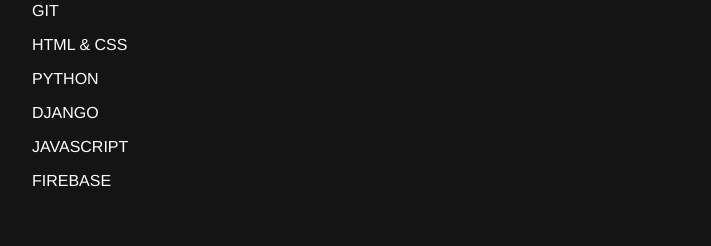
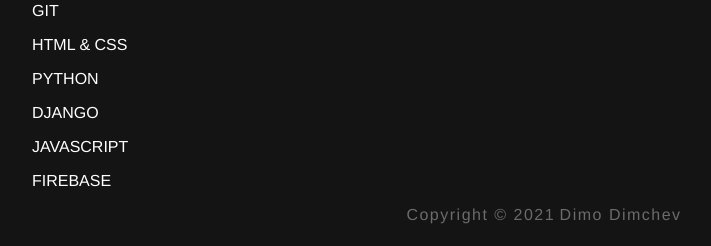
Before and after one commit to DimoDimchev/Personal-Website, a Django app: page /about/ in a window 1280 px wide. Shown: the part 893-1139 px from the top of the page, without its empty margins (96-807 px from the left). Before the commit the page ends 1080 px from the top, so only its background shows below. Run offline with Django 3.2, Linux system fonts and the light colour scheme; some libraries are stand-ins or nearby versions.

Commit message:
Added footer

```diff
--- a/static/css/base.css
+++ b/static/css/base.css
@@ -5,6 +5,15 @@ body {
     -ms-user-select: none;
     user-select: none;
     margin: 0;
+}
+
+.page-container {
+    position: relative;
+    min-height: 100vh;
+}
+
+.content-wrap {
+    padding-bottom: 1.5em;
 }
 
 h1, h2, h3, h4 {
@@ -81,6 +90,18 @@ header {
 
 .blog-card {
     border: 1px solid #57fddc;
+}
+
+footer p {
+    display: inline;
+}
+
+footer {
+    position: absolute;
+    bottom: 1em;
+    width: 100%;
+    height: 1.5em;
+    text-align: center;
 }
 
 .navigation-element::before {
@@ -260,4 +281,8 @@ header {
     .subtitle {
         font-size: 1em;
     }
+
+    footer p {
+        font-size: smaller;
+    }
 }
--- /dev/null
+++ b/templates/partials/footer.html
@@ -0,0 +1,5 @@
+<footer>
+    <p>Copyright &copy; </p>
+    <p class="year"></p>
+    <p>Dimo Dimchev</p>
+</footer>
--- a/templates/shared/base.html
+++ b/templates/shared/base.html
@@ -25,9 +25,18 @@
     {% endblock %}
 </head>
 <body>
-{% include 'partials/navbar.html' %}
-{% include 'partials/logo.html' %}
-{% block content %}
-{% endblock %}
+<div class="page-container">
+    <div class="content-wrap">
+        {% include 'partials/navbar.html' %}
+        {% include 'partials/logo.html' %}
+        {% block content %}
+        {% endblock %}
+    </div>
+    {% include 'partials/footer.html' %}
+</div>
+<script>
+    let yearP = document.getElementsByClassName('year')[0];
+    yearP.innerHTML = new Date().getFullYear();
+</script>
 </body>
 </html>
```
